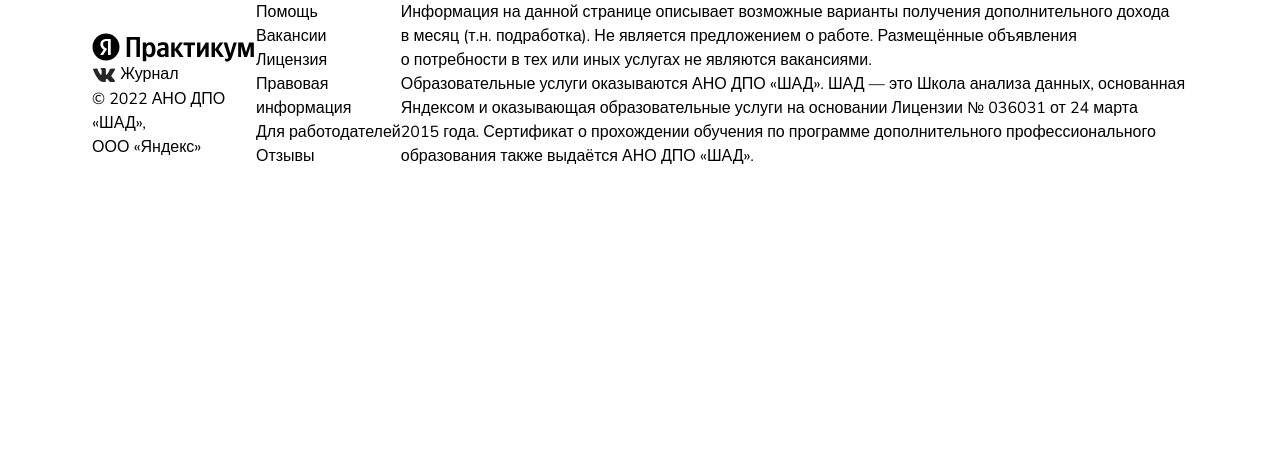
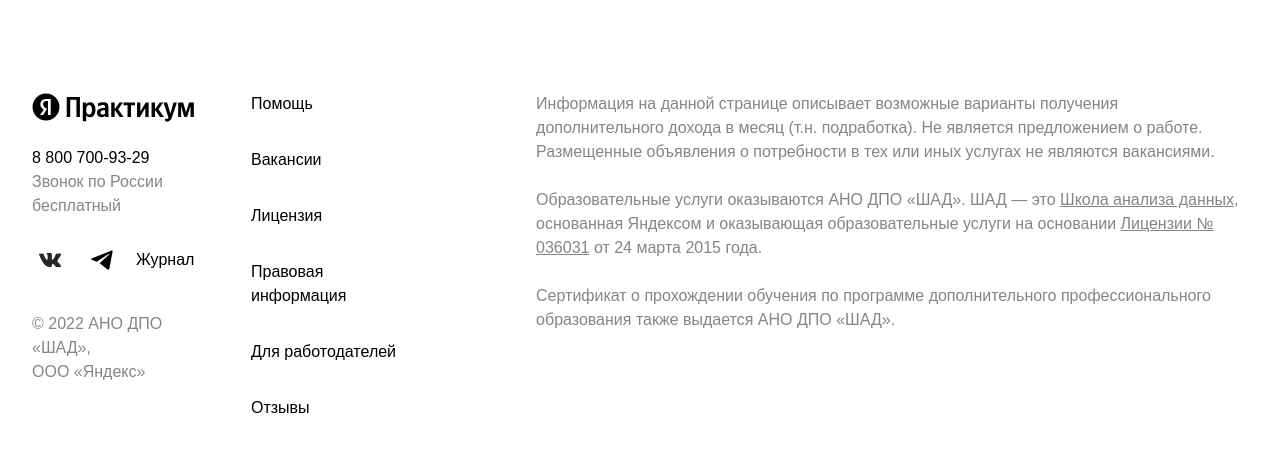
Before and after one commit to DanyaLiupinin/yandex-hackathon-justdoit, a website built with Parcel: page index.html in a window 1280 px wide. Built offline with nearby package versions, Linux system fonts and the light colour scheme.

Commit message:
feat: задать стили футера

```diff
--- a/index.html
+++ b/index.html
@@ -41,22 +41,27 @@
     <footer name="footer" class="footer">
       <ul class="footer__contacts">
         <li class="footer__logo">
-          <img class="'footer__logo-img" src="./images/praktikum-logo.svg" />
+          <img
+            class="'footer__logo-img"
+            src="./images/praktikum-logo.svg"
+            alt="Логотип Яндекс Практикума"
+          />
         </li>
         <li class="footer__call">
-          <p class="footer__phone-number"></p>
-          <p class="footer__free-call"></p>
+          <p class="footer__phone-number">8 800 700-93-29</p>
+          <p class="footer__free-call">Звонок по России бесплатный</p>
         </li>
         <li class="footer__social-links">
           <a
-            class="'footer__vk-link"
+            class="footer__vk-link footer__link"
             target="_blank"
             src="https://vk.com/yandex.practicum"
           >
-            <img class="footer__vk-icon" src="./images/social-vk.svg" />
+          </a>
+          <a class="footer__telegram-link footer__link" target="_blank" src="#">
           </a>
           <a
-            class="'footer__journal-link"
+            class="footer__journal-link footer__link"
             src="https://thecode.media/"
             target="_blank"
             >Журнал
@@ -72,7 +77,7 @@
         <ul class="footer__nav-bar">
           <li class="footer__nav-item">
             <a
-              class="footer__nav-link"
+              class="footer__nav-link footer__link"
               target="_blank"
               href="https://yandex.ru/support/praktikum/feedback.html"
               >Помощь</a
@@ -80,7 +85,7 @@
           </li>
           <li class="footer__nav-item">
             <a
-              class="footer__nav-link"
+              class="footer__nav-link footer__link"
               target="_blank"
               href="http://praktikum.yandex.ru/job"
               >Вакансии</a
@@ -88,7 +93,7 @@
           </li>
           <li class="footer__nav-item">
             <a
-              class="footer__nav-link"
+              class="footer__nav-link footer__link"
               target="_blank"
               href="https://code.s3.yandex.net/License%20YSDA.pdf"
               >Лицензия</a
@@ -96,7 +101,7 @@
           </li>
           <li class="footer__nav-item">
             <a
-              class="footer__nav-link"
+              class="footer__nav-link footer__link"
               target="_blank"
               href="https://yandex.ru/legal/praktikum_termsofuse/"
               >Правовая информация</a
@@ -104,7 +109,7 @@
           </li>
           <li class="footer__nav-item">
             <a
-              class="footer__nav-link"
+              class="footer__nav-link footer__link"
               target="_blank"
               href="https://praktikum.yandex.ru/employment"
               >Для работодателей</a
@@ -112,7 +117,7 @@
           </li>
           <li class="footer__nav-item">
             <a
-              class="footer__nav-link"
+              class="footer__nav-link footer__link"
               target="_blank"
               href="https://praktikum.yandex.ru/reviews/"
               >Отзывы</a
@@ -123,19 +128,35 @@
       <ul class="footer__info">
         <li>
           <p class="footer__warning">
-            Информация на данной странице описывает возможные варианты получения
-            дополнительного дохода в месяц (т.н. подработка). Не является
-            предложением о работе. Размещённые объявления о потребности
-            в тех или иных услугах не являются вакансиями.
+            Информация на данной странице описывает возможные варианты получения
+            дополнительного дохода в месяц (т.н. подработка). Не является
+            предложением о работе. Размещенные объявления о потребности в тех
+            или иных услугах не являются вакансиями.
           </p>
         </li>
         <li>
           <p class="footer__license">
-            Образовательные услуги оказываются АНО ДПО «ШАД». ШАД — это Школа
-            анализа данных, основанная Яндексом и оказывающая образовательные
-            услуги на основании Лицензии № 036031 от 24 марта 2015 года.
-            Сертификат о прохождении обучения по программе дополнительного
-            профессионального образования также выдаётся АНО ДПО «ШАД».
+            Образовательные услуги оказываются АНО ДПО «ШАД». ШАД — это
+            <a
+              class="footer__info-link footer__link"
+              target="_blank"
+              href="https://academy.yandex.ru/dataschool/"
+              >Школа анализа данных</a
+            >, основанная Яндексом и оказывающая образовательные услуги на
+            основании
+            <a
+              class="footer__info-link footer__link"
+              target="_blank"
+              href="https://code.s3.yandex.net/License%20YSDA.pdf"
+              >Лицензии № 036031</a
+            >
+            от 24 марта 2015 года.
+          </p>
+        </li>
+        <li>
+          <p class="footer__certificate">
+            Сертификат о прохождении обучения по программе дополнительного
+            профессионального образования также выдается АНО ДПО «ШАД».
           </p>
         </li>
       </ul>
--- a/sass/footer/footer.scss
+++ b/sass/footer/footer.scss
@@ -1,16 +1,84 @@
 .footer {
   width: 100%;
   display: flex;
-  padding-left: 92px;
-  padding-right: 93px;
+  padding: 92px 32px;
 }
+
 .footer__contacts {
-  padding-top: 32px;
   display: flex;
   flex-direction: column;
 }
+
 .footer__logo {
   width: 164px;
   height: 30px;
   object-fit: cover;
 }
+
+.footer__call {
+  margin: 24px 0;
+}
+
+.footer__free-call {
+  color: $gray-primary;
+}
+
+.footer__social-links {
+  display: flex;
+  gap: 16px;
+  align-items: center;
+  margin-bottom: 34px;
+}
+
+.footer__vk-link {
+  display: block;
+  background-image: url("../../images/vk.svg");
+  height: 36px;
+  width: 36px;
+  background-size: contain;
+  &:hover {
+    background-image: url("../../images/vk-hover.svg");
+  }
+}
+
+.footer__telegram-link {
+  display: block;
+  background-image: url("../../images/telegram.svg");
+  height: 36px;
+  width: 36px;
+  background-size: contain;
+  &:hover {
+    background-image: url("../../images/telegram-hover.svg");
+  }
+}
+
+.footer__copyright-text {
+  color: $gray-primary;
+}
+
+.footer__nav-bar {
+  padding-left: 55px;
+  padding-right: 140px;
+  display: flex;
+  flex-direction: column;
+  gap: 32px;
+}
+
+.footer__nav-item {
+}
+
+.footer__info {
+  color: $gray-primary;
+  display: flex;
+  flex-direction: column;
+  gap: 24px;
+}
+
+.footer__info-link {
+  text-decoration: underline;
+  color: $gray-primary;
+}
+
+.footer__link:hover {
+  color: $violet-accent;
+}
--- a/sass/mystyles.scss
+++ b/sass/mystyles.scss
@@ -1,7 +1,7 @@
 @charset "utf-8";
 
 // Import a Google Font
-@import url("https://fonts.googleapis.com/css?family=Nunito:400,700");
+@import url("../fonts/fonts.css");
 
 // Set your brand colors
 
@@ -38,7 +38,7 @@
 $beige-lighter: white;
 
 // Update Bulma's global variables
-$family-sans-serif: "Nunito", sans-serif;
+$family-sans-serif: "YS", sans-serif;
 $grey-dark: $brown;
 $grey-light: $beige-light;
 $primary: $purple;
```
Also changed, not shown: css/mystyles.css, images/social-vk.svg (deleted), images/telegram-hover.svg (added), images/telegram.svg (added), images/vk-hover.svg (added), images/vk.svg (added), sass/footer/footer.css (deleted), 1 other file.
